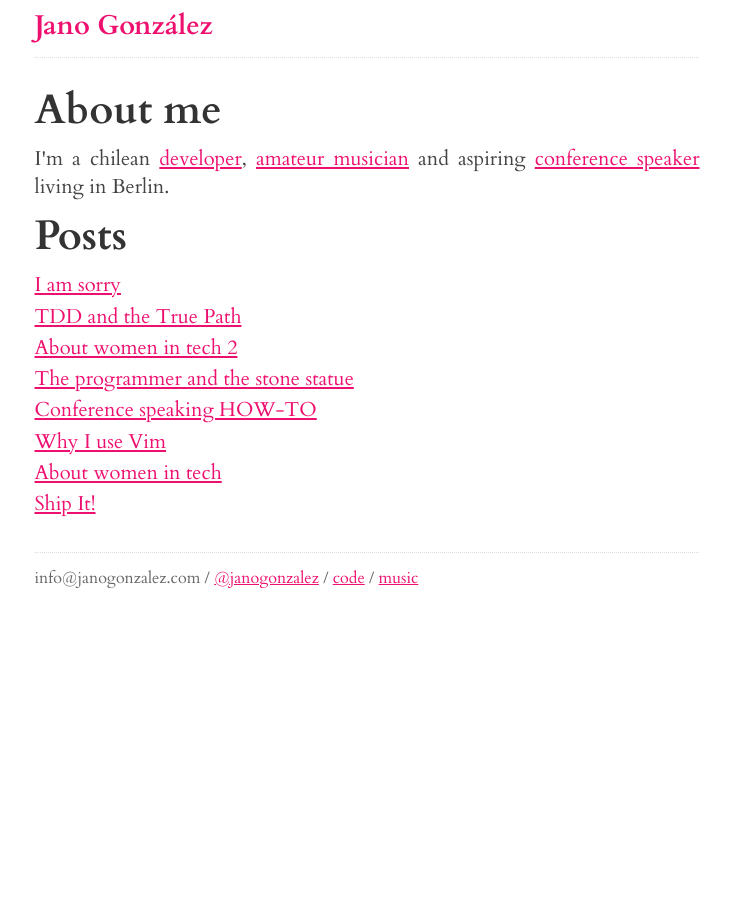
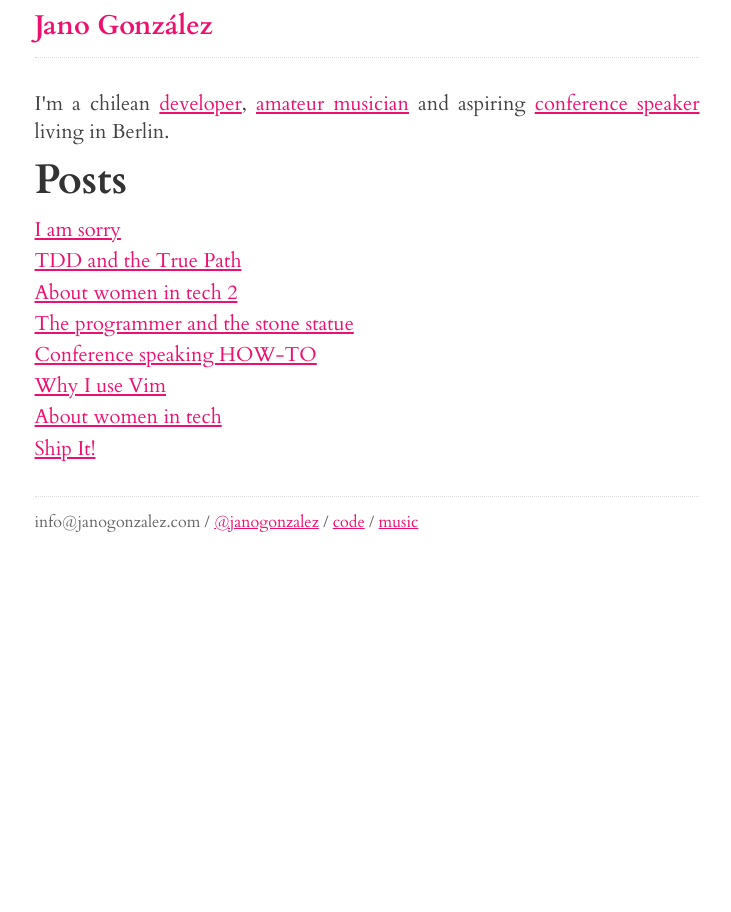
Before and after one commit to janogonzalez/janogonzalez.github.io, a Jekyll site: the page built from index.html, in a window 1280 px wide. Shown: the whole page, without its empty margins (273-1004 px from the left). Built offline with Jekyll 4.4.1, drawn with Linux system fonts in a browser that asks for light colours.

Commit message:
Remove about header

```diff
--- a/index.html
+++ b/index.html
@@ -4,7 +4,6 @@ title: Jano González
 ---
 
 <div id="home">
-  <h1>About me</h1>
   <p>I'm a chilean <a href="http://github.com/janogonzalez">developer</a>,
   <a href="http://soundcloud.com/janogonzalez">amateur musician</a> and aspiring
   <a href="http://lanyrd.com/profile/janogonzalez/past/speaking">conference
```
